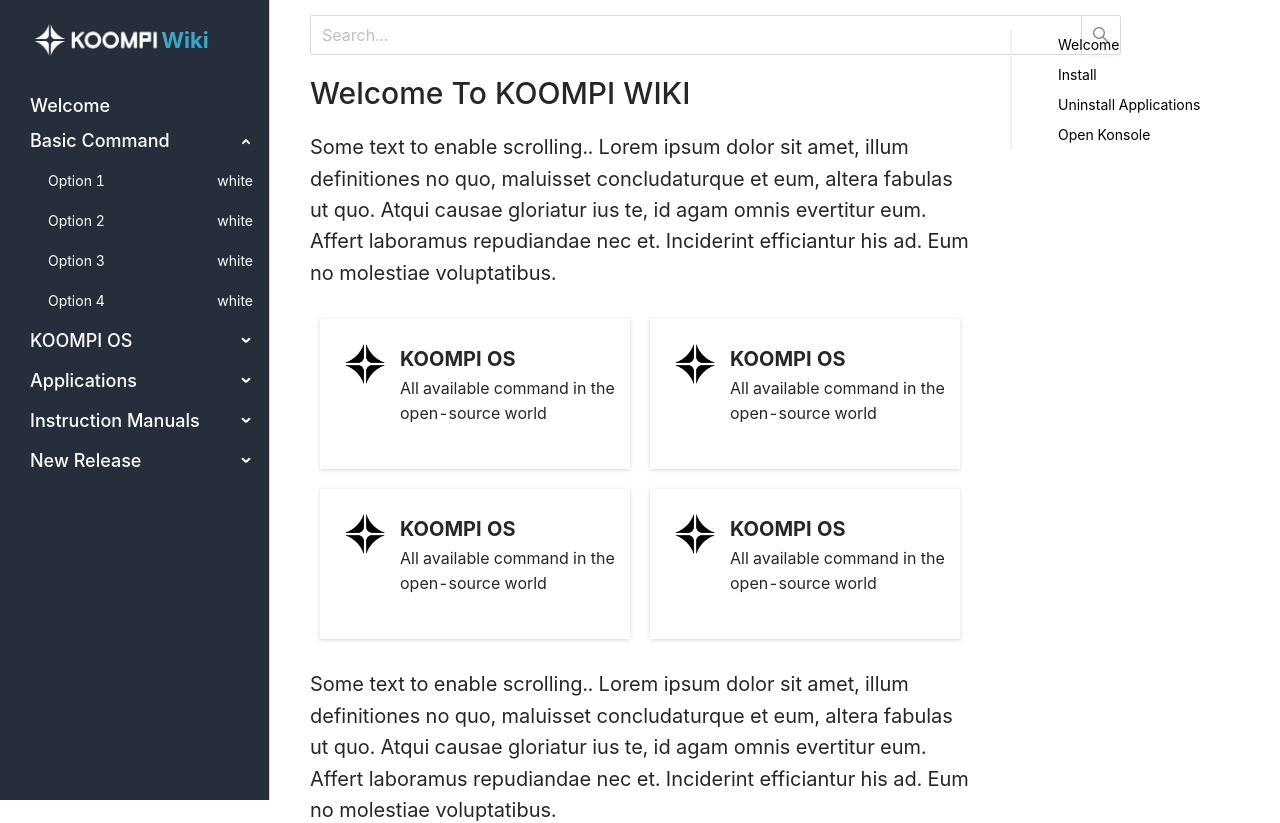
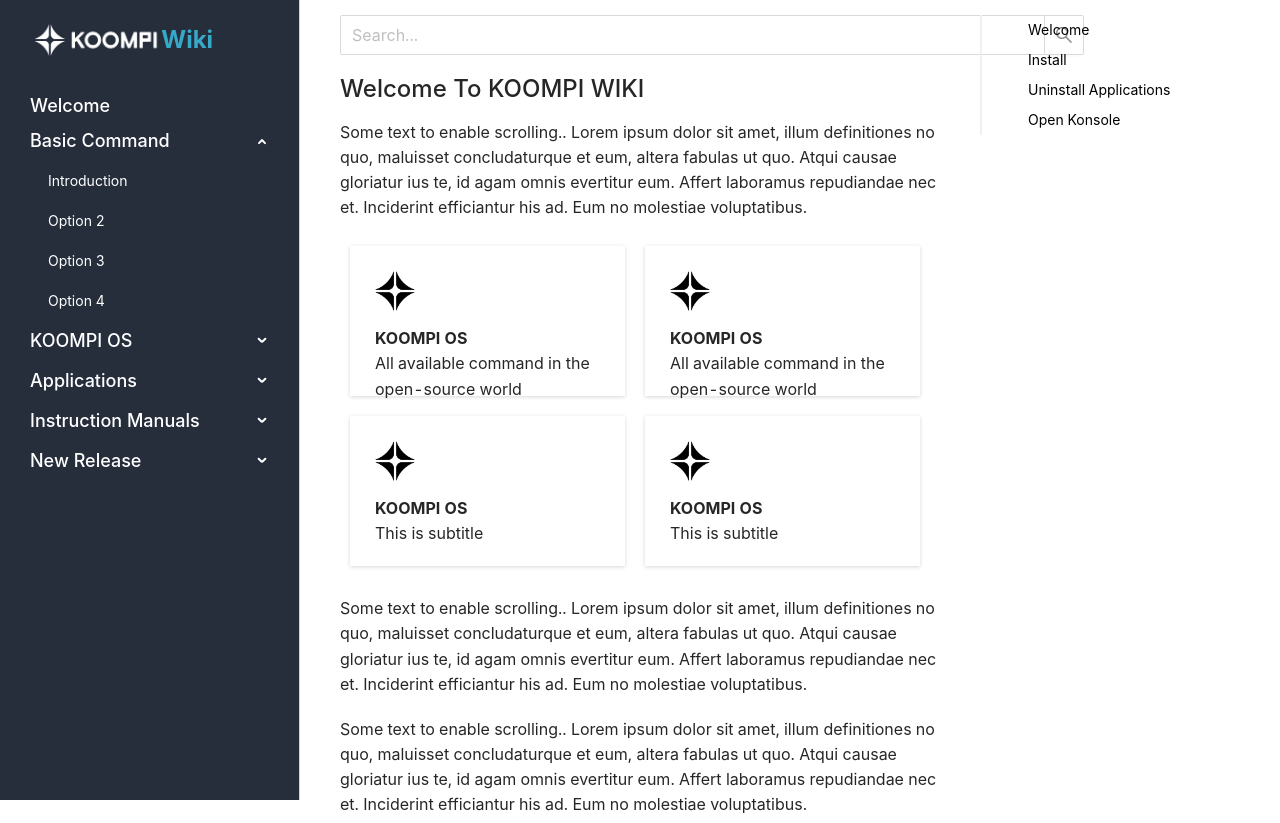
Before and after one commit to Theara10/koompi-wiki, a React (Create React App) app: page / in a window 1280 px wide. Shown: the top 823 px of the page. Built offline with nearby package versions, Linux system fonts and the light colour scheme.

Commit message:
add styling

```diff
--- a/src/App.css
+++ b/src/App.css
@@ -8,7 +8,7 @@
 /* Navbar */
 .navbar {
   height: 100%;
-  width: 270px;
+  width: 300px;
   position: fixed;
   z-index: 1;
   top: 0;
@@ -28,7 +28,7 @@
 }
 .logo-text {
   color: #37a8c7;
-  font-size: 22px;
+  font-size: 24px;
   margin-top: 10px;
   font-weight: bold;
 }
@@ -53,19 +53,26 @@
   background-color: #262e3c;
   color: white;
   margin: 0px !important;
+  padding-right: 5px !important;
 }
-.ant-menu-submenu
-  ant-menu-submenu-inline
-  ant-menu-submenu-open
-  ant-menu-submenu-active {
-  color: #37a8c7;
+.ant-menu-submenu-active {
+  color: #37a8c7 !important;
+  /* margin-right: 30px; */
 }
+
+.ant-menu-submenu-title:hover {
+  color: #37a8c7 !important;
+}
+.ant-menu-submenu-arrow {
+  right: 30px !important;
+}
+
 .ant-menu-submenu-arrow::before {
-  margin-right: 10px;
+  margin-right: 20px !important;
   color: white;
 }
 .ant-menu-submenu-arrow::after {
-  margin-right: 10px;
+  margin-right: 20px;
   color: white;
 }
 
@@ -79,6 +86,9 @@
   margin-left: 30px;
   color: white;
 }
+.navbar a:hover {
+  color: #37a8c7;
+}
 h3 {
   margin: 0px !important;
 }
@@ -86,10 +96,10 @@
 /* Main */
 .main {
   margin-top: 30px;
-  margin-left: 300px; /* Same as the width of the sidenav */
-  font-size: 20px; /* Increased text to enable scrolling */
+  margin-left: 330px; /* Same as the width of the sidenav */
+  font-size: 16px; /* Increased text to enable scrolling */
   padding: 0px 10px;
-  margin-right: 300px;
+  margin-right: 330px;
 }
 
 .search-container {
@@ -131,8 +141,8 @@
 }
 /* Preview */
 .preview {
-  margin-top: 30px;
-  width: 270px;
+  margin-top: 15px;
+  width: 300px;
   top: 0;
   right: 0;
   float: right;
--- a/src/components/CardComponent.js
+++ b/src/components/CardComponent.js
@@ -1,33 +1,23 @@
 import React from "react";
-import { Skeleton, Switch, Card, Avatar } from "antd";
+import { Skeleton, Switch, Card, Avatar, Row, Col } from "antd";
 
 const { Meta } = Card;
 const img = require("../lib/img/logo.png");
 function CardComponent() {
   return (
-    <div style={{ display: "flex" }}>
+    <Row>
       {data.map((x) => {
         return (
-          <div className="card">
+          <Col span={11} className="card">
             <img src={img.default} width="40" height="40" />
             <div>
               <h4 className="card-title">{x.title}</h4>
               <p className="card-subtitle">{x.subtitle}</p>
             </div>
-          </div>
-          // <Card style={{ width: 300, marginTop: 16 }}>
-          //   <Meta
-          //     avatar={
-          //       <Avatar src="https://zos.alipayobjects.com/rmsportal/ODTLcjxAfvqbxHnVXCYX.png" />
-          //     }
-          //     title={x.title}
-          //     description={x.subtitle}
-          //     size="big"
-          //   />
-          // </Card>
+          </Col>
         );
       })}
-    </div>
+    </Row>
   );
 }
 
@@ -42,12 +32,12 @@
     title: "KOOMPI OS",
     subtitle: "All available command in the open-source world",
   },
-  // {
-  //   title: "KOOMPI OS",
-  //   subtitle: "This is subtitle",
-  // },
-  // {
-  //   title: "KOOMPI OS",
-  //   subtitle: "This is subtitle",
-  // },
+  {
+    title: "KOOMPI OS",
+    subtitle: "This is subtitle",
+  },
+  {
+    title: "KOOMPI OS",
+    subtitle: "This is subtitle",
+  },
 ];
--- a/src/components/SearchBox.js
+++ b/src/components/SearchBox.js
@@ -12,7 +12,7 @@
           className="search"
           placeholder="Search..."
           onSearch={onSearch}
-          style={{ width: 812 }}
+          style={{ width: 745 }}
           size="large"
         />
       </Space>
--- a/src/components/SubMenuComponent.js
+++ b/src/components/SubMenuComponent.js
@@ -17,7 +17,7 @@
       defaultOpenKeys={["0"]}
       mode="inline"
       style={{ backgroundColor: "#f1f2f6" }}
-      itemIcon="white"
+      color={"#37a8c7"}
     >
       {data.map((item, index) => {
         return (
@@ -28,6 +28,7 @@
                   className="menu-item"
                   style={{ margin: 0 }}
                   key={index + "" + i}
+                  // color={"#37a8c7"}
                 >
                   {x.text}
                 </Menu.Item>
@@ -47,7 +48,7 @@
     title: "Basic Command",
     menus: [
       {
-        text: "Option 1",
+        text: "Introduction",
       },
       {
         text: "Option 2",
--- a/src/pages/Introduction.js
+++ b/src/pages/Introduction.js
@@ -2,7 +2,7 @@
 
 function Introduction() {
   return (
-    <div style={{ marginTop: 20 }}>
+    <div style={{ marginTop: 80 }}>
       <h2>A Brief Overview</h2>
       <p>
         Some text to enable scrolling.. Lorem ipsum dolor sit amet, illum
--- a/src/pages/Welcome.js
+++ b/src/pages/Welcome.js
@@ -16,7 +16,7 @@
       </p>
 
       <CardComponent />
-      <CardComponent />
+      {/* <CardComponent /> */}
 
       {/* <img
         src="https://wiki.koompi.org/public/Images/interfacekoompiwiki.png"
```
